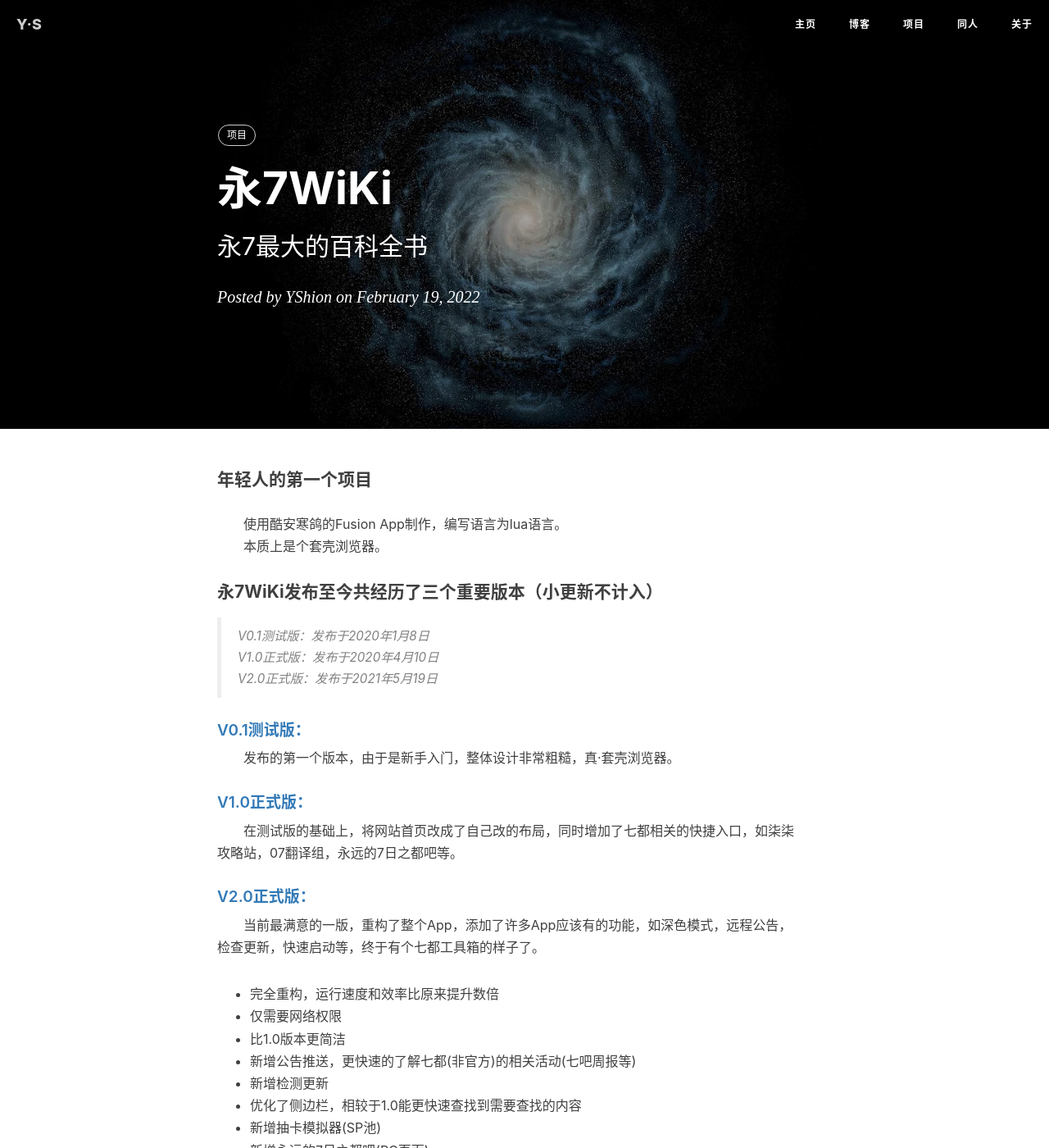
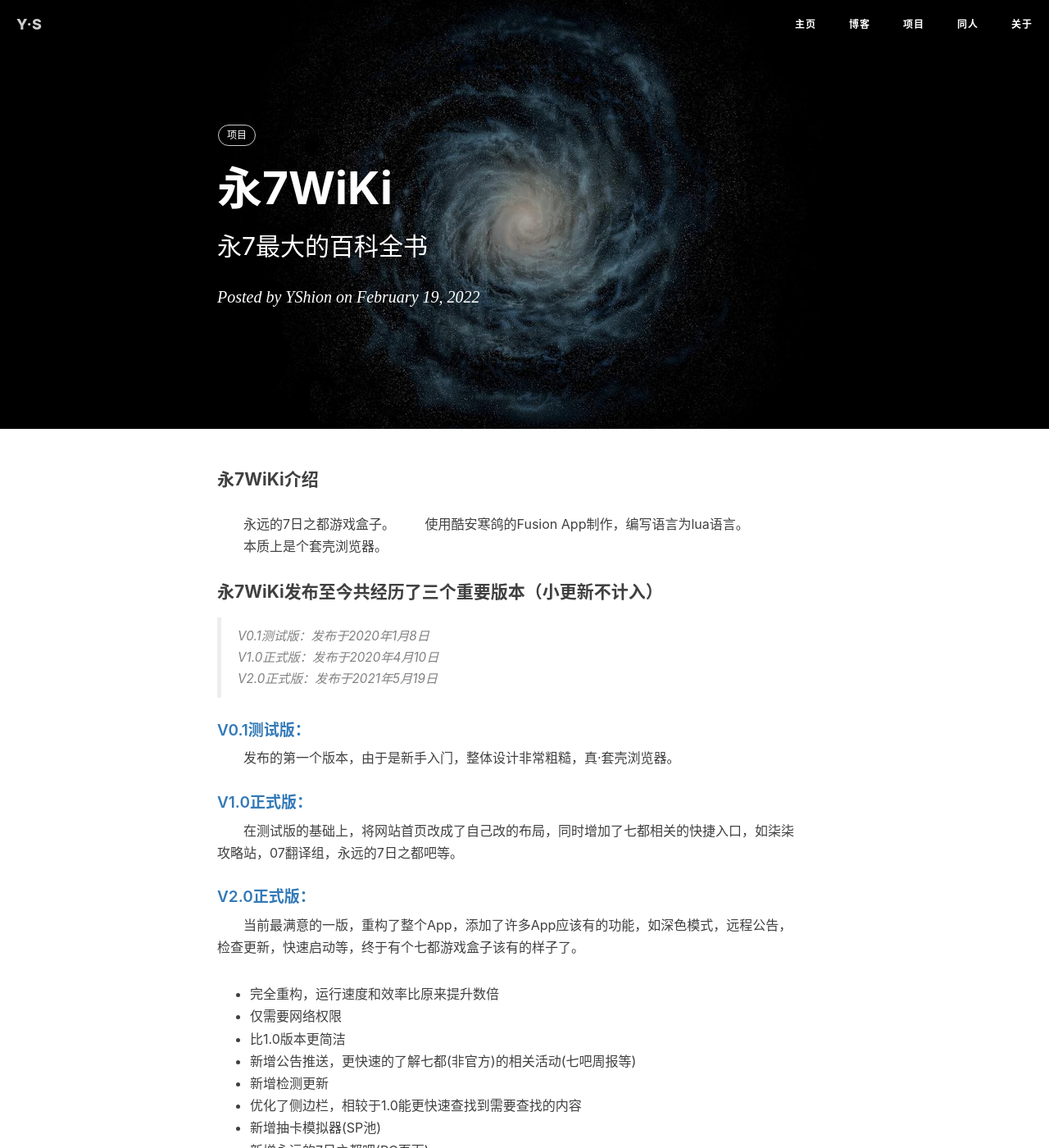
Before and after one commit to YS-yorigamishion/YS-yorigamishion.github.io, a Jekyll site: the page built from _posts/2022-2-19-永7WiKi.md, in a window 1280 px wide and 1400 px high. Shown: the whole window at 82% size. Built offline with Jekyll 4.4.1, drawn with Linux system fonts in a browser that asks for light colours; nearby versions of some CDN libraries; comment, search, counter and statistics services are not loaded.

Commit message:
Update 2022-2-19-永7WiKi.md

```diff
--- a/_posts/2022-2-19-永7WiKi.md
+++ b/_posts/2022-2-19-永7WiKi.md
@@ -10,7 +10,9 @@ tags:
     - 项目
 
 ---
-#### 年轻人的第一个项目
+#### 永7WiKi介绍
+
+&emsp;&emsp;永远的7日之都游戏盒子。
 &emsp;&emsp;使用酷安寒鸽的Fusion App制作，编写语言为lua语言。
 &emsp;&emsp;本质上是个套壳浏览器。
 
@@ -24,7 +26,8 @@ tags:
 ##### [V1.0正式版：](https://tieba.baidu.com/p/6609467888?see_lz=0)
 &emsp;&emsp;在测试版的基础上，将网站首页改成了自己改的布局，同时增加了七都相关的快捷入口，如柒柒攻略站，07翻译组，永远的7日之都吧等。
 ##### [V2.0正式版：](https://tieba.baidu.com/p/7359391501?see_lz=0)
-&emsp;&emsp;当前最满意的一版，重构了整个App，添加了许多App应该有的功能，如深色模式，远程公告，检查更新，快速启动等，终于有个七都工具箱的样子了。
+&emsp;&emsp;当前最满意的一版，重构了整个App，添加了许多App应该有的功能，如深色模式，远程公告，检查更新，快速启动等，终于有个七都游戏盒子该有的样子了。
+
 - 完全重构，运行速度和效率比原来提升数倍
 - 仅需要网络权限
 - 比1.0版本更简洁
```
